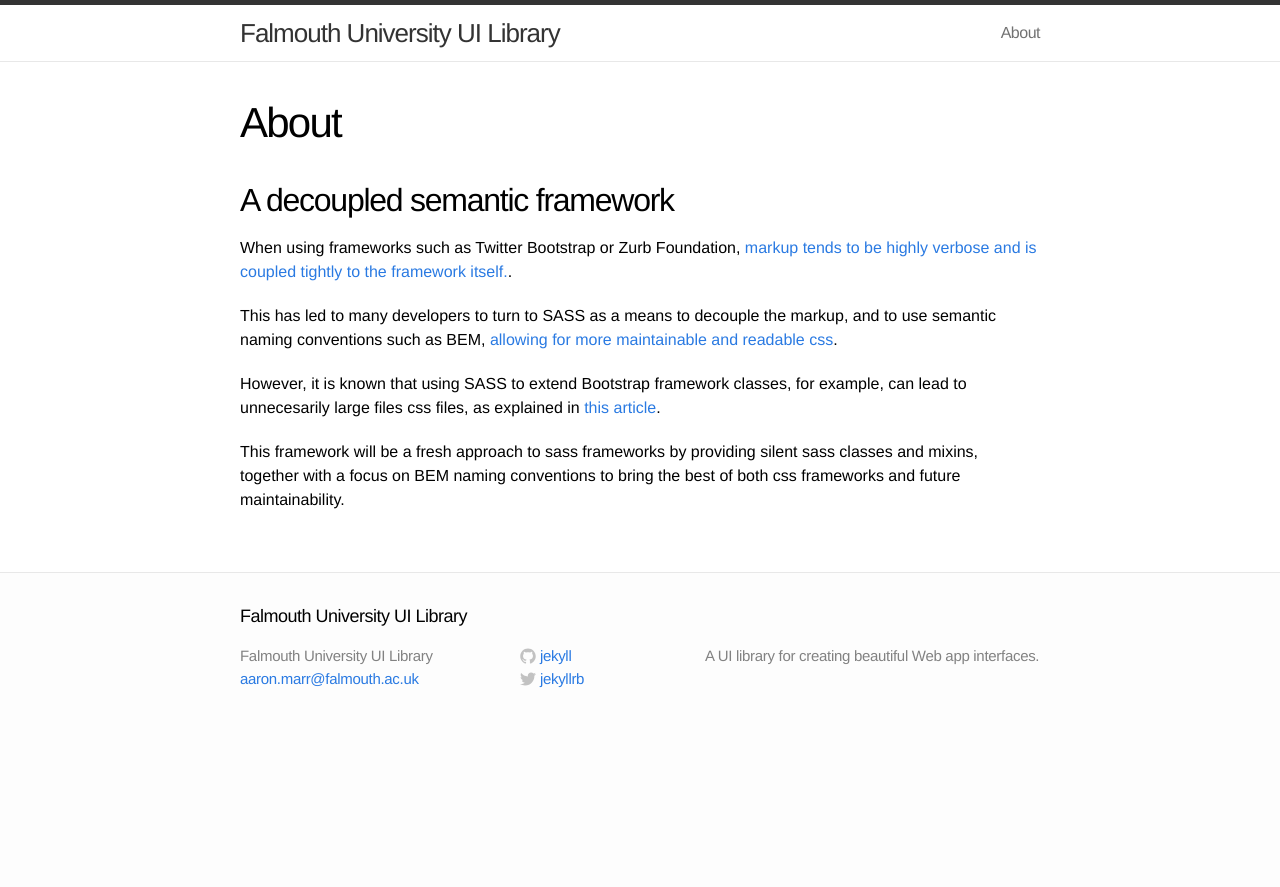
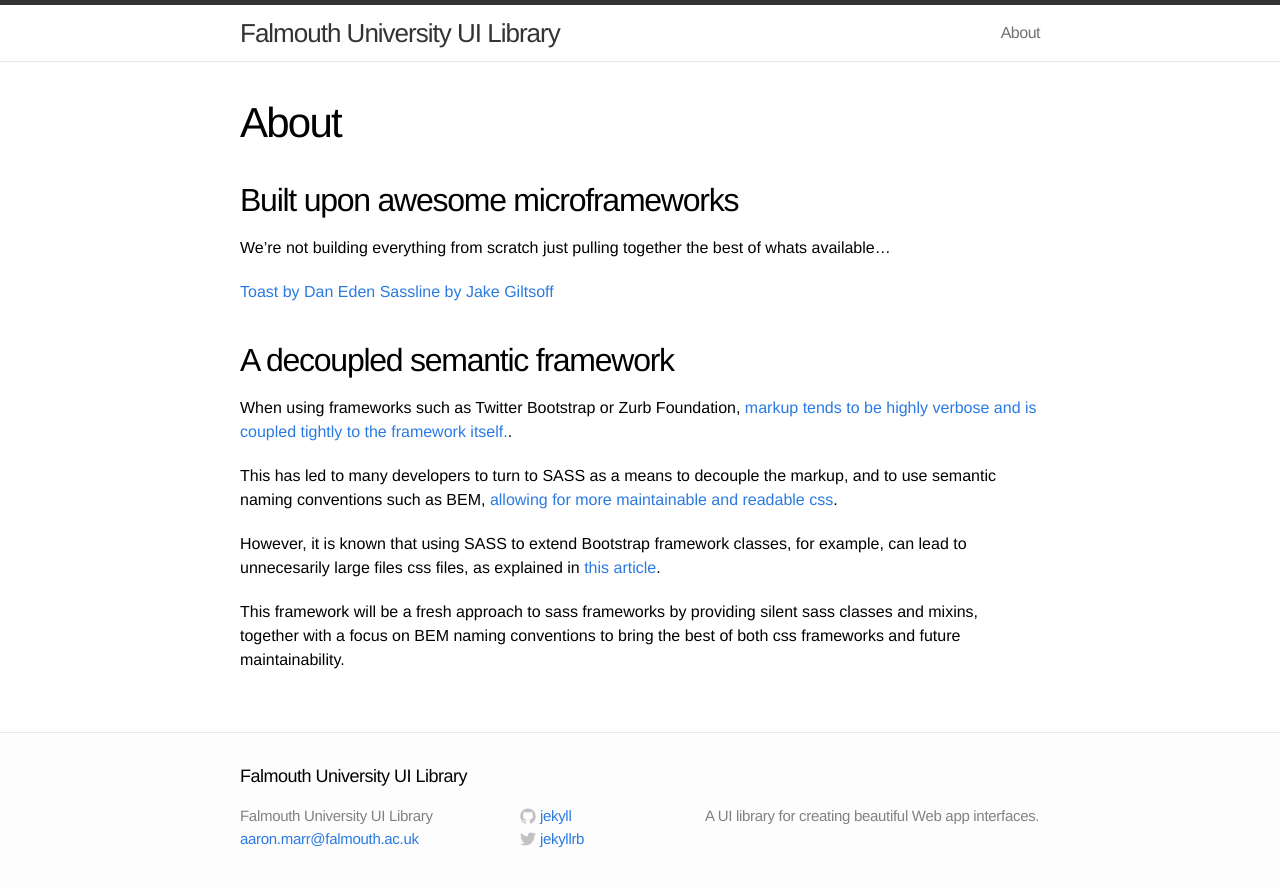
Before and after one commit to ucfalmouth/fu-ui, a Jekyll site: the page built from about.md, in a window 1280 px wide. Shown: the top 887 px of the page. Built offline with Jekyll 4.4.1, drawn with Linux system fonts in a browser that asks for light colours.

Commit message:
Update about page

```diff
--- a/about.md
+++ b/about.md
@@ -3,6 +3,13 @@ layout: page
 title: About
 permalink: /about/
 ---
+
+## Built upon awesome microframeworks
+
+We're not building everything from scratch just pulling together the best of whats available...
+
+[Toast by Dan Eden](http://daneden.github.io/Toast/)
+[Sassline by Jake Giltsoff](http://sassline.com/)
 
 ## A decoupled semantic framework
 
```
